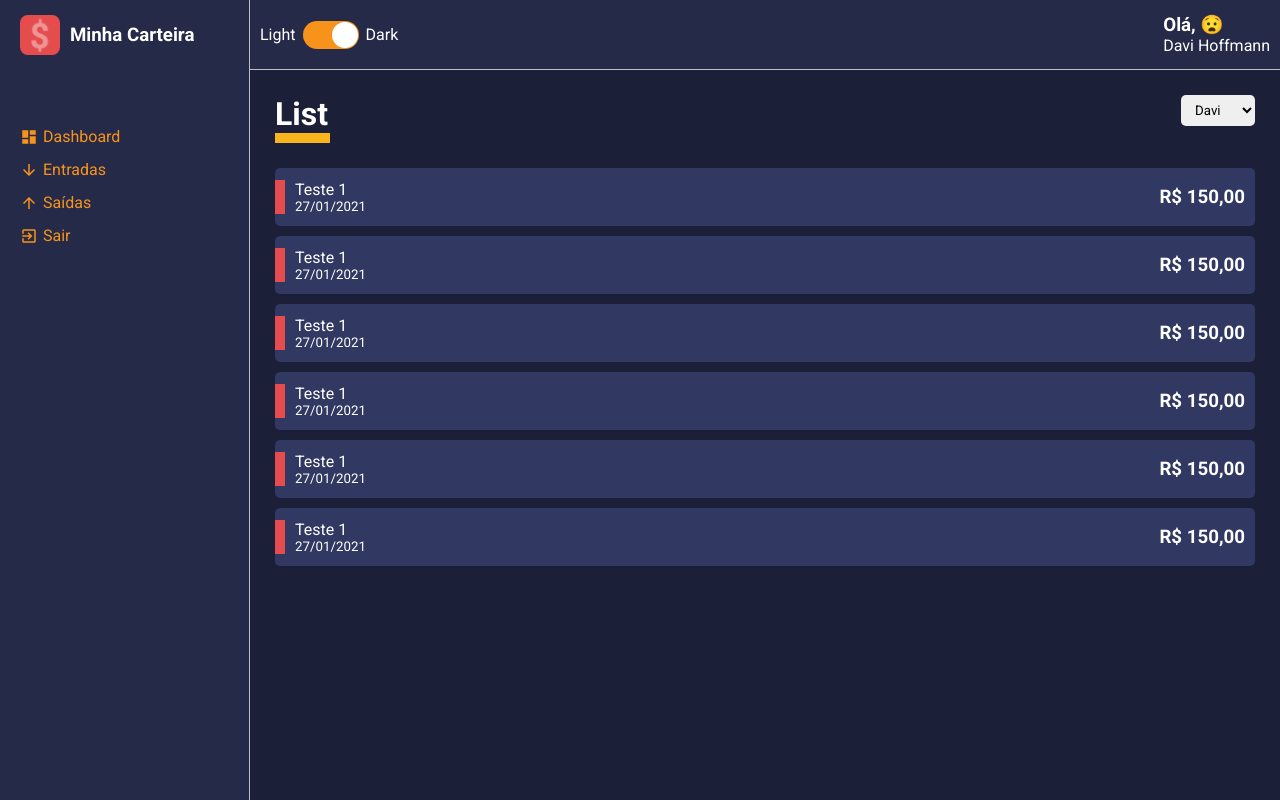
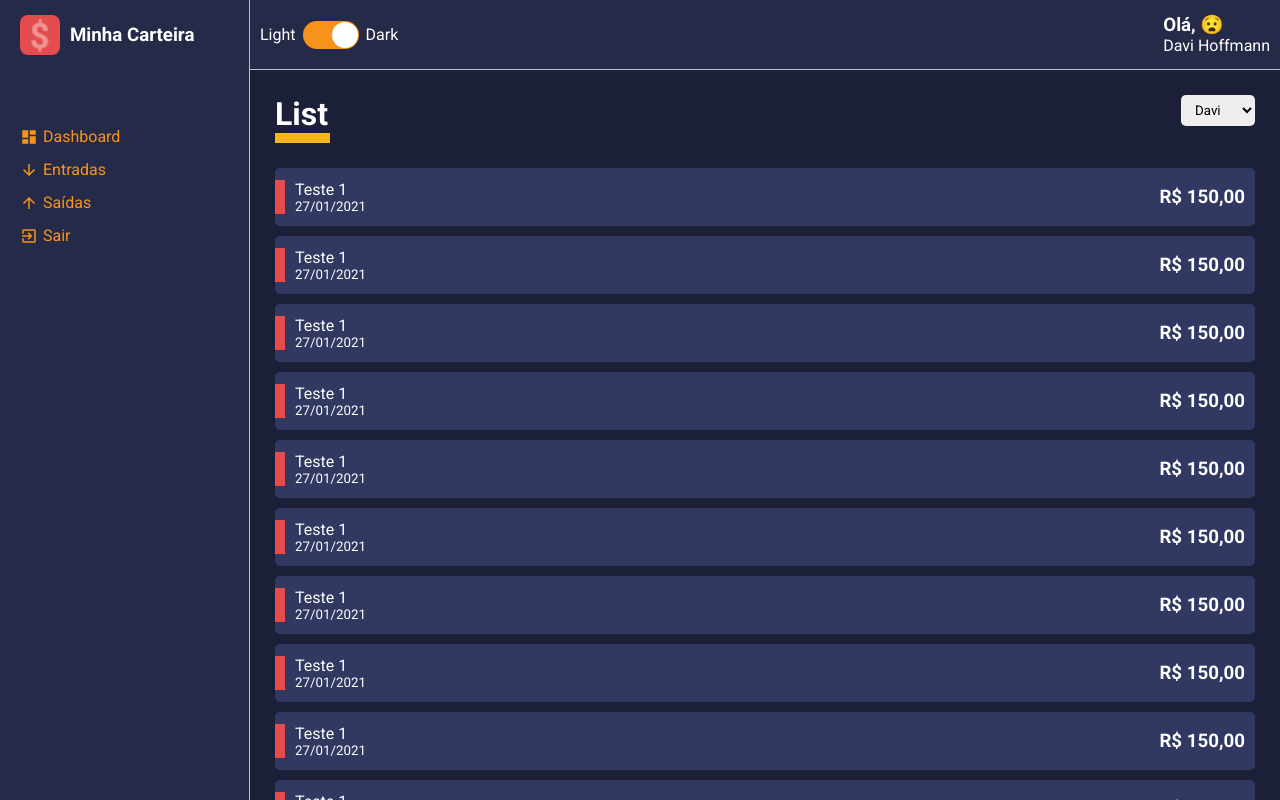
Before and after one commit to davihoffmann/minha-carteira-web, a React (Create React App) app: page / in a window 1280 px wide. Built offline with nearby package versions, Linux system fonts and the light colour scheme.

Commit message:
ajustado scroll da pagina dos cards

```diff
--- a/src/components/Content/styles.ts
+++ b/src/components/Content/styles.ts
@@ -5,4 +5,7 @@ export const Container = styled.div`
     background-color: ${props => props.theme.colors.primary};
     color: ${props => props.theme.colors.white};
     padding: 25px;
+
+    height: calc(100vh - 70px);
+    overflow-y: scroll;
 `;
--- a/src/pages/List/index.tsx
+++ b/src/pages/List/index.tsx
@@ -69,6 +69,55 @@ const List: React.FC = () => {
                     subtitle="27/01/2021"
                     amount="R$ 150,00"
                 />
+                <HistoryFinanceCard
+                    cardColor="#313862"
+                    tagColor="#e44c4e"
+                    title="Teste 1"
+                    subtitle="27/01/2021"
+                    amount="R$ 150,00"
+                />
+                <HistoryFinanceCard
+                    cardColor="#313862"
+                    tagColor="#e44c4e"
+                    title="Teste 1"
+                    subtitle="27/01/2021"
+                    amount="R$ 150,00"
+                />
+                <HistoryFinanceCard
+                    cardColor="#313862"
+                    tagColor="#e44c4e"
+                    title="Teste 1"
+                    subtitle="27/01/2021"
+                    amount="R$ 150,00"
+                />
+                <HistoryFinanceCard
+                    cardColor="#313862"
+                    tagColor="#e44c4e"
+                    title="Teste 1"
+                    subtitle="27/01/2021"
+                    amount="R$ 150,00"
+                />
+                <HistoryFinanceCard
+                    cardColor="#313862"
+                    tagColor="#e44c4e"
+                    title="Teste 1"
+                    subtitle="27/01/2021"
+                    amount="R$ 150,00"
+                />
+                <HistoryFinanceCard
+                    cardColor="#313862"
+                    tagColor="#e44c4e"
+                    title="Teste 1"
+                    subtitle="27/01/2021"
+                    amount="R$ 150,00"
+                />
+                <HistoryFinanceCard
+                    cardColor="#313862"
+                    tagColor="#e44c4e"
+                    title="Teste 1"
+                    subtitle="27/01/2021"
+                    amount="R$ 150,00"
+                />
             </Content>
         </Container>
     );
```
